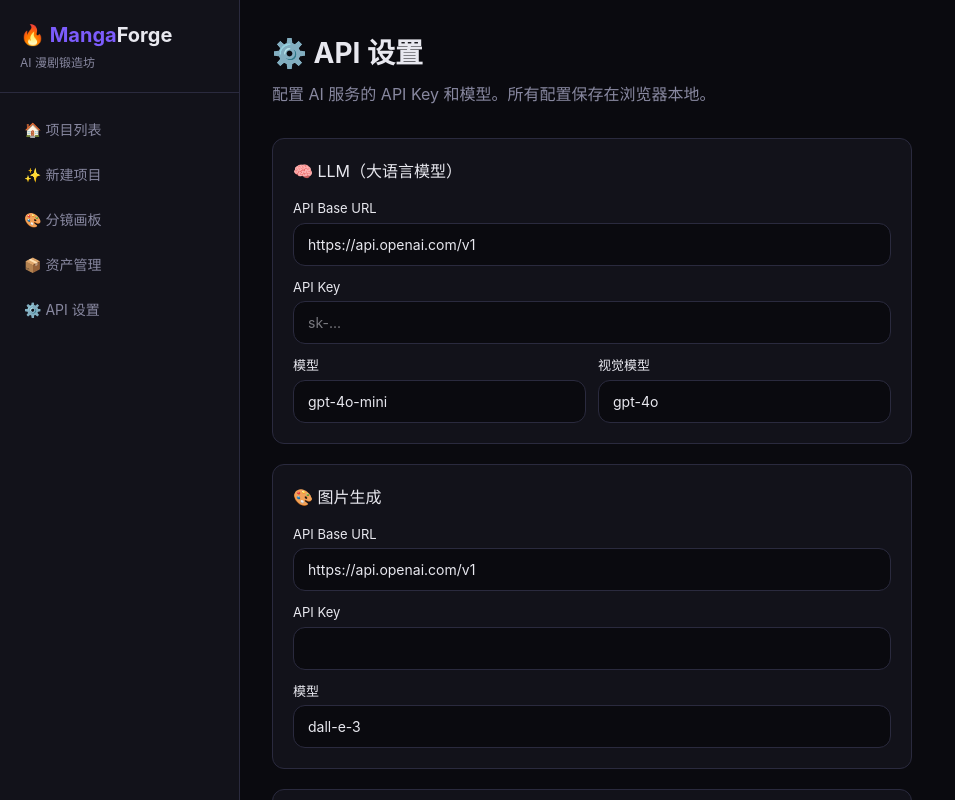
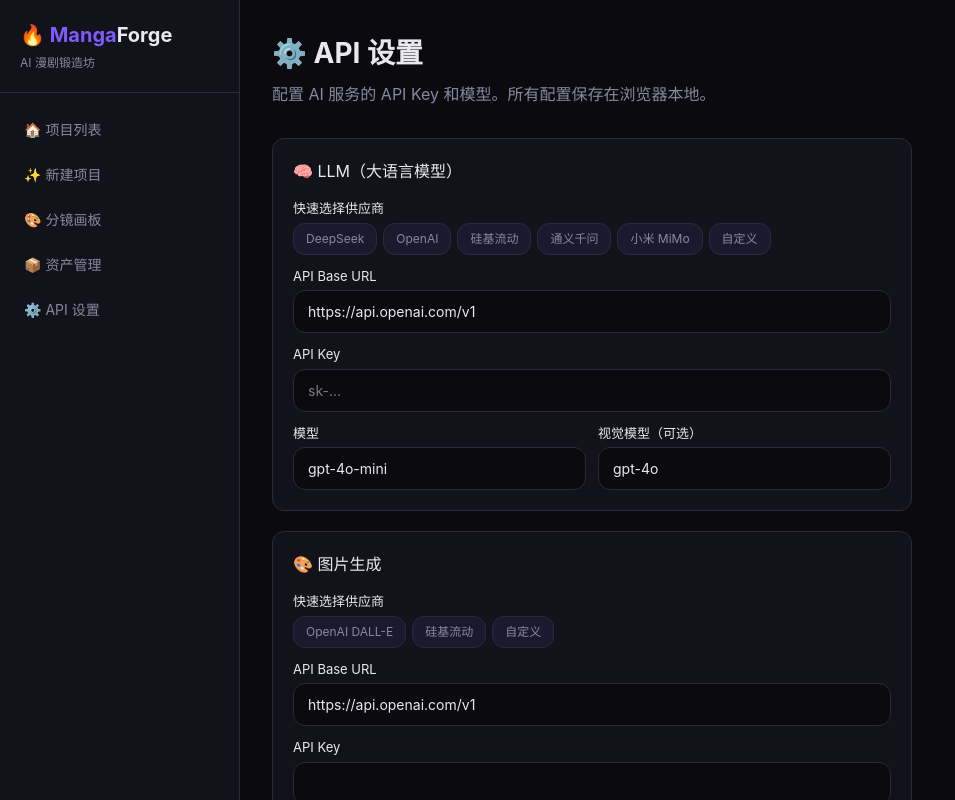
Before and after one commit to mengmeng110/mangaforge, a Next.js app: page /settings in a window 1280 px wide. Shown: the top 800 px of the page, without its empty margins (0-955 px from the left). Built offline with nearby package versions, Linux system fonts and the light colour scheme.

Commit message:
feat: 设置页添加供应商快速选择预设
- 添加 DeepSeek/OpenAI/硅基流动/通义千问/小米 MiMo 预设按钮
- LLM 和图片生成分别有独立预设
- 一键填充 Base URL 和模型名，避免手动输入错误

```diff
--- a/src/app/globals.css
+++ b/src/app/globals.css
@@ -72,6 +72,18 @@ body {
 }
 .btn-ghost:hover { background: var(--bg-hover); color: var(--text); border-color: var(--accent); }
 
+.btn-secondary {
+  background: var(--bg-hover);
+  color: var(--text-muted);
+  border: 1px solid var(--border);
+  padding: 10px 20px;
+  border-radius: var(--radius);
+  font-size: 14px;
+  cursor: pointer;
+  transition: all 0.2s;
+}
+.btn-secondary:hover { background: var(--bg-card); color: var(--text); border-color: var(--accent); }
+
 /* 卡片 */
 .card {
   background: var(--bg-card);
--- a/src/app/settings/page.tsx
+++ b/src/app/settings/page.tsx
@@ -2,6 +2,22 @@
 
 import { useSettingsStore } from "@/lib/stores/settings-store";
 import { useState } from "react";
+
+// 常见 LLM 提供商预设
+const LLM_PRESETS = [
+  { name: "DeepSeek", baseUrl: "https://api.deepseek.com", model: "deepseek-chat", visionModel: "" },
+  { name: "OpenAI", baseUrl: "https://api.openai.com/v1", model: "gpt-4o-mini", visionModel: "gpt-4o" },
+  { name: "硅基流动", baseUrl: "https://api.siliconflow.cn/v1", model: "deepseek-ai/DeepSeek-V3", visionModel: "deepseek-ai/DeepSeek-V3" },
+  { name: "通义千问", baseUrl: "https://dashscope.aliyuncs.com/compatible-mode/v1", model: "qwen-plus", visionModel: "qwen-vl-max" },
+  { name: "小米 MiMo", baseUrl: "https://api.mimo.xiaomi.com/v1", model: "MiMo-V2.5-Pro", visionModel: "" },
+  { name: "自定义", baseUrl: "", model: "", visionModel: "" },
+];
+
+const IMG_PRESETS = [
+  { name: "OpenAI DALL-E", baseUrl: "https://api.openai.com/v1", model: "dall-e-3" },
+  { name: "硅基流动", baseUrl: "https://api.siliconflow.cn/v1", model: "black-forest-labs/FLUX.1-schnell" },
+  { name: "自定义", baseUrl: "", model: "" },
+];
 
 export default function SettingsPage() {
   const settings = useSettingsStore();
@@ -23,10 +39,27 @@ export default function SettingsPage() {
       <div className="card" style={{ marginBottom: 20 }}>
         <h3 style={{ margin: "0 0 16px", fontSize: 16 }}>🧠 LLM（大语言模型）</h3>
         <div style={{ display: "grid", gap: 12 }}>
+          {/* 快速选择 */}
+          <div>
+            <label style={{ display: "block", fontSize: 13, marginBottom: 4 }}>快速选择供应商</label>
+            <div style={{ display: "flex", flexWrap: "wrap", gap: 6 }}>
+              {LLM_PRESETS.map((p) => (
+                <button key={p.name} className="btn-secondary" style={{ fontSize: 12, padding: "6px 12px" }}
+                  onClick={() => {
+                    if (p.name === "自定义") return;
+                    settings.setLLM({ ...settings.llm, baseUrl: p.baseUrl, model: p.model, visionModel: p.visionModel });
+                  }}
+                >
+                  {p.name}
+                </button>
+              ))}
+            </div>
+          </div>
           <div>
             <label style={{ display: "block", fontSize: 13, marginBottom: 4 }}>API Base URL</label>
             <input className="input" value={settings.llm.baseUrl}
-              onChange={(e) => settings.setLLM({ ...settings.llm, baseUrl: e.target.value })} />
+              onChange={(e) => settings.setLLM({ ...settings.llm, baseUrl: e.target.value })}
+              placeholder="https://api.deepseek.com" />
           </div>
           <div>
             <label style={{ display: "block", fontSize: 13, marginBottom: 4 }}>API Key</label>
@@ -38,10 +71,11 @@ export default function SettingsPage() {
             <div>
               <label style={{ display: "block", fontSize: 13, marginBottom: 4 }}>模型</label>
               <input className="input" value={settings.llm.model}
-                onChange={(e) => settings.setLLM({ ...settings.llm, model: e.target.value })} />
+                onChange={(e) => settings.setLLM({ ...settings.llm, model: e.target.value })}
+                placeholder="deepseek-chat" />
             </div>
             <div>
-              <label style={{ display: "block", fontSize: 13, marginBottom: 4 }}>视觉模型</label>
+              <label style={{ display: "block", fontSize: 13, marginBottom: 4 }}>视觉模型（可选）</label>
               <input className="input" value={settings.llm.visionModel || ""}
                 onChange={(e) => settings.setLLM({ ...settings.llm, visionModel: e.target.value })} />
             </div>
@@ -53,6 +87,21 @@ export default function SettingsPage() {
       <div className="card" style={{ marginBottom: 20 }}>
         <h3 style={{ margin: "0 0 16px", fontSize: 16 }}>🎨 图片生成</h3>
         <div style={{ display: "grid", gap: 12 }}>
+          <div>
+            <label style={{ display: "block", fontSize: 13, marginBottom: 4 }}>快速选择供应商</label>
+            <div style={{ display: "flex", flexWrap: "wrap", gap: 6 }}>
+              {IMG_PRESETS.map((p) => (
+                <button key={p.name} className="btn-secondary" style={{ fontSize: 12, padding: "6px 12px" }}
+                  onClick={() => {
+                    if (p.name === "自定义") return;
+                    settings.setImageGen({ ...settings.imageGen, baseUrl: p.baseUrl, model: p.model });
+                  }}
+                >
+                  {p.name}
+                </button>
+              ))}
+            </div>
+          </div>
           <div>
             <label style={{ display: "block", fontSize: 13, marginBottom: 4 }}>API Base URL</label>
             <input className="input" value={settings.imageGen.baseUrl}
```
